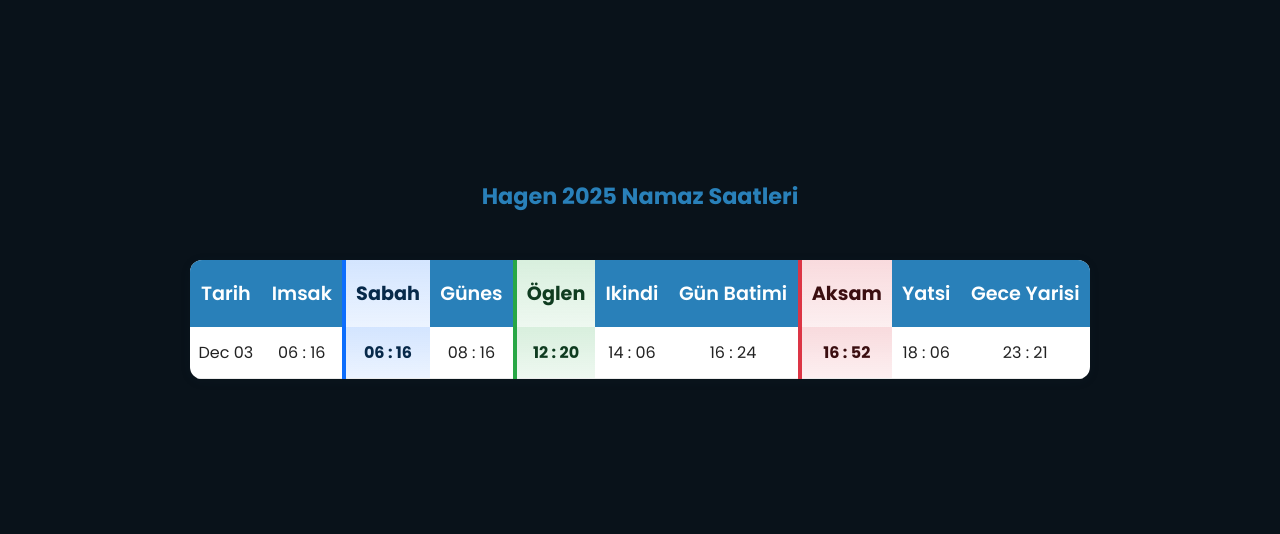
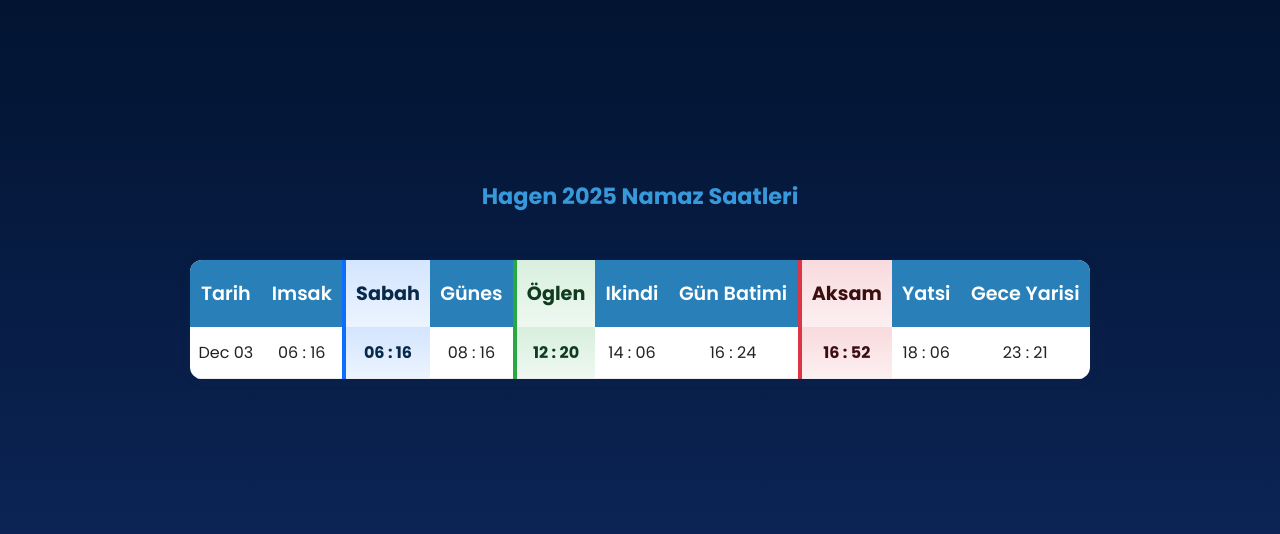
Before and after one commit to alilali76/alilali76.github.io, a plain HTML site: page index.html in a window 1280 px wide. Shown: the part 122-656 px from the top of the page. Drawn offline with Linux system fonts and the light colour scheme; a web font is replaced by a local one.

Commit message:
Add files via upload

```diff
--- a/gebetszeiten.css
+++ b/gebetszeiten.css
@@ -12,7 +12,7 @@
 
 body {
     font-family: 'Poppins';
-    background: #09121a;
+    background: linear-gradient(180deg, rgb(0 16 41), rgb(14 40 94));;
     color: #222;
     margin: 0;
     padding: 0;
@@ -26,7 +26,7 @@ body {
 h1, h2, h3 {
     font-size: 1.4em;
     text-align: center;
-    color: #2980b9;
+    color: #3799da;
     margin-top: 1.5em;
 }
 
```
